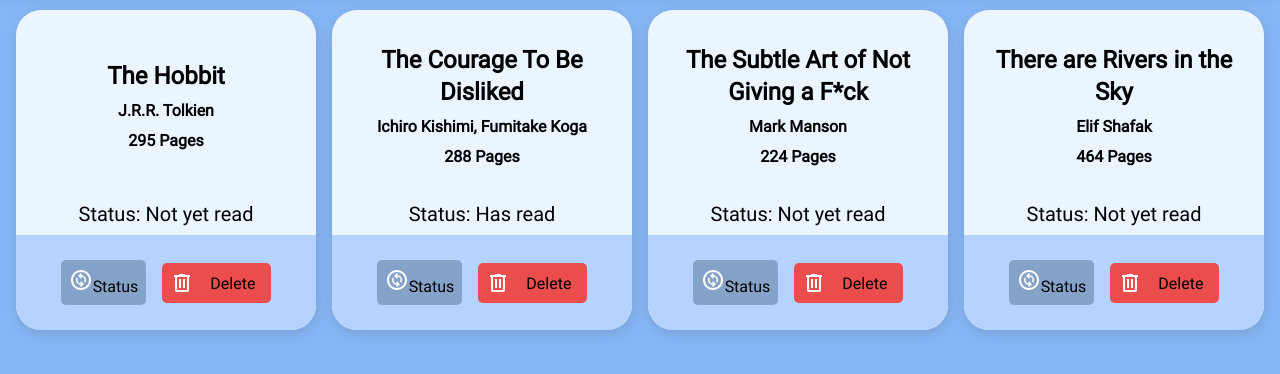
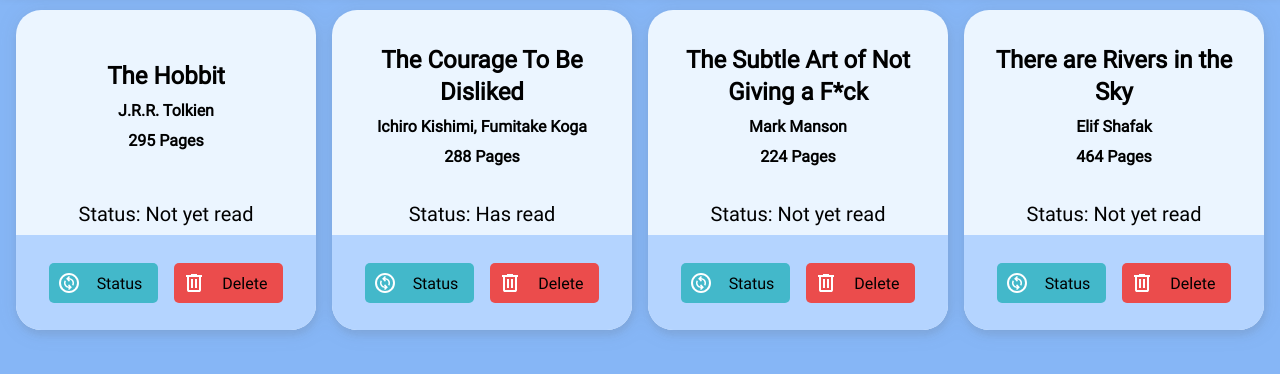
Before and after one commit to 101113608/library, a plain HTML site: page index.html in a window 1280 px wide. Shown: the part 96-470 px from the top of the page. Drawn offline with Linux system fonts and the light colour scheme.

Commit message:
Add styling to .btn.update-status

```diff
--- a/styles.css
+++ b/styles.css
@@ -165,12 +165,20 @@ header,
     border-bottom-right-radius: 25px;
 }
 
+.btn.update-status,
 .btn.delete-book {
     display: flex;
     align-items: center;
     gap: 1rem;
 
     padding-right: 1rem;
+}
+
+.btn.update-status {
+    background-color: var(--viking-blue-clr);
+}
+
+.btn.delete-book {
     background-color: var(--sunset-orange-clr);
 }
 
```
